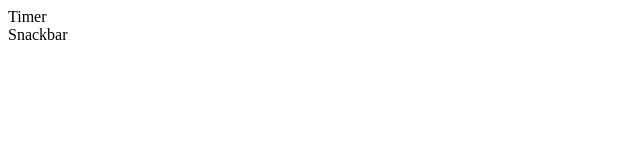
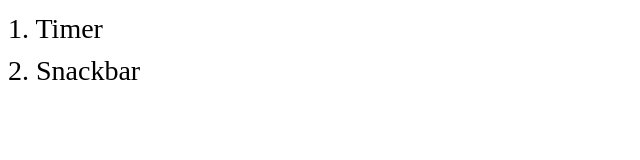
Before and after one commit to Adaptist/goit-js-hw-10, a website built with Vite: page src/index.html in a window 1280 px wide. Shown: the whole page, without its empty margins (0-640 px from the left). Built offline with nearby package versions, Linux system fonts and the light colour scheme.

Commit message:
done 2.0

```diff
--- a/src/css/styles.css
+++ b/src/css/styles.css
@@ -5,6 +5,13 @@
   |============================
 */
 @import url('./reset.css');
+
+.list {
+  font-size: 28px;
+  line-height: 1.5;
+}
+
+/* ------ */
 
 .section {
   margin-top: 12px;
--- a/src/index.html
+++ b/src/index.html
@@ -4,14 +4,14 @@
     <meta charset="UTF-8" />
     <link rel="icon" type="image/svg+xml" href="/favicon.svg" />
     <meta name="viewport" content="width=device-width, initial-scale=1.0" />
-    <title>Vanilla App Template</title>
+    <title>goit-js-hw-10</title>
     <link rel="stylesheet" href="./css/styles.css" />
   </head>
   <body>
     <nav>
-      <ul>
-        <li><a href="./1-timer.html">Timer</a></li>
-        <li><a href="./2-snackbar.html">Snackbar</a></li>
+      <ul class="list">
+        <li><a href="./1-timer.html">1. Timer</a></li>
+        <li><a href="./2-snackbar.html">2. Snackbar</a></li>
       </ul>
     </nav>
 
```
